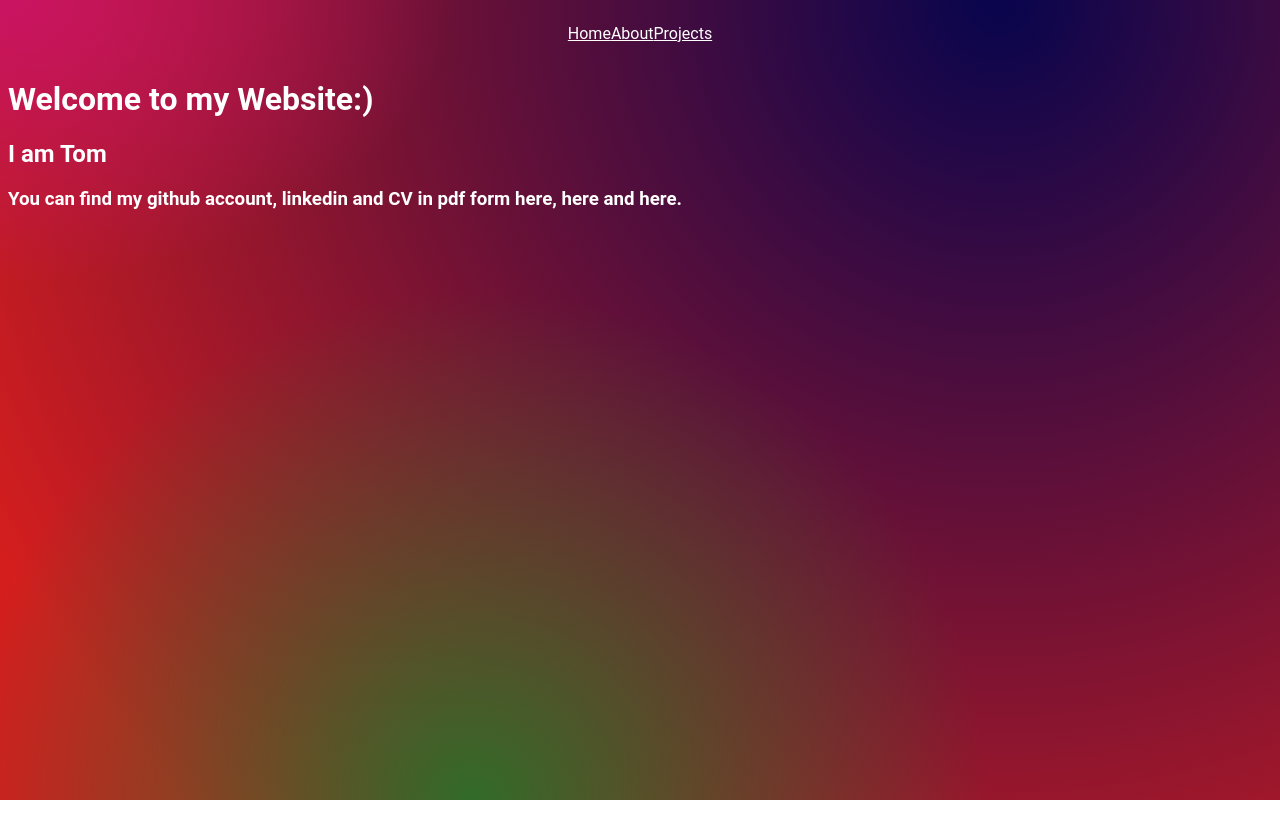
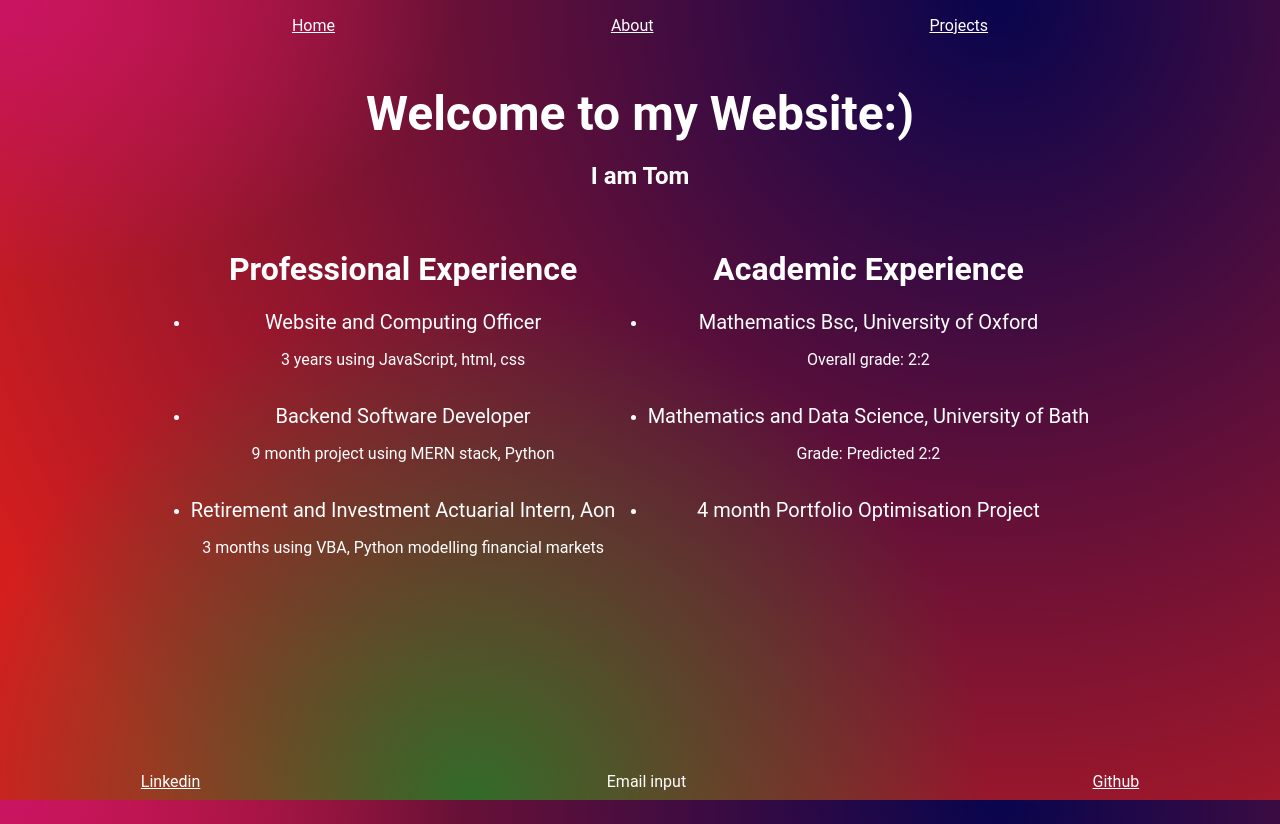
Before and after one commit to not-just-tom/linkedin_webapp, a React (Vite) app in the folder frontend/: page /About in a window 1280 px wide. Before the commit the page ends 800 px from the top, so only its background shows below. Built offline with nearby package versions, Linux system fonts and the light colour scheme.

Commit message:
about-page-updates

```diff
--- a/frontend/src/App.css
+++ b/frontend/src/App.css
@@ -22,11 +22,20 @@ html {
     radial-gradient(ellipse at 0% 0%, #CA1464 0%, #0A054D00 25%),
     radial-gradient(circle at 78% 0%, #0A054D 1%, #D41E1E 89%);
     font-family:'Roboto';
+    background-attachment: fixed;
+    text-align: center;
+
 }
 
 body {
-    height: fit-content;
-    background-attachment: scroll;
-    background-size: cover;
+    min-height: 100vh;
+    display: flex;
+    flex-direction: column;
+    justify-content: flex-start;
 
 }
+
+footer {
+    min-height: 50px;
+    margin-top: auto;
+}
--- a/frontend/src/App.jsx
+++ b/frontend/src/App.jsx
@@ -5,14 +5,15 @@ import { Home } from "./Pages/home"
 import { Projects } from "./Pages/Projects"
 import { About } from "./Pages/About"
 import { Layout } from './Layout';
+import Footer from './Components/Footer';
 
 
 function App() {
 
 
   return (
-    <div className='App'>
-      <div className='gradient__bg1'>
+    <body>
+      <div className='content'>
         <Router>
           <div className="Routes">
             <Routes>
@@ -25,7 +26,10 @@ function App() {
           </div>
         </Router>
       </div>
-    </div>
+      <footer>
+        <Footer/>
+      </footer >
+    </body>
   )
 }
 
--- a/frontend/src/Components/Footer.css
+++ b/frontend/src/Components/Footer.css
@@ -0,0 +1,8 @@
+.footer-box {
+    display: flex;
+    justify-content: space-between;
+    text-align: center;
+    margin-inline: 10%;
+    margin-top: 2%;
+    margin-bottom: 2%;
+}
--- a/frontend/src/Components/Footer.jsx
+++ b/frontend/src/Components/Footer.jsx
@@ -1,10 +1,19 @@
 import "./Footer.css";
+import React from "react";
 
 const Footer = () => {
     return (
-        <div>
-            Footer
-        </div>
+        <section className='footer-box'>
+            <div>
+                <a href="https://www.linkedin.com/in/thomas-shotton/">Linkedin</a>
+            </div>
+            <div>
+                Email input
+            </div>
+            <div>
+                <a href="https://github.com/not-just-tom">Github</a>
+            </div>
+        </section>
     )
 }
 
--- a/frontend/src/Components/Navbar.css
+++ b/frontend/src/Components/Navbar.css
@@ -2,15 +2,5 @@
     display: flex;
     justify-content:space-evenly;
     align-items: center;
+    margin-bottom: 4%;
 }
-
-.navbar-links {
-    display: flex;
-    justify-content: flex-start;
-    align-items: center;
-}
-
-Link {
-    margin-right: 10px;
-    margin-left: 10px;
-}
--- a/frontend/src/Components/Navbar.jsx
+++ b/frontend/src/Components/Navbar.jsx
@@ -6,7 +6,6 @@ import "./Navbar.css";
 export function Navbar() {
     return (
         <div className="navbar">
-            <ul className="nav-links">
             <Link to="/">
                 Home
             </Link>
@@ -18,7 +17,6 @@ export function Navbar() {
             <Link to="/Projects">
                 Projects
             </Link>
-            </ul>
         </div>
 
     );
--- /dev/null
+++ b/frontend/src/Pages/About.css
@@ -0,0 +1,14 @@
+header {
+    font-weight: bold;
+    font-size: 48px;
+}
+
+content {
+    display: flex;
+    justify-content: space-between;
+    margin-inline: 14%;
+}
+
+job {
+    font-size: 20px;
+}
--- a/frontend/src/Pages/About.jsx
+++ b/frontend/src/Pages/About.jsx
@@ -1,13 +1,53 @@
-
+import "./About.css"
 
 export function About() {
     return(
         <>
-            <h1>Welcome to my Website:)</h1>
+            <header>Welcome to my Website:)</header>
+            <h2>I am Tom</h2>
+            <br/>
+            <content>
+                <div>
+                <h1>Professional Experience</h1>
+                <ul>
+                    <li>
+                    <job>Website and Computing Officer</job>
+                    <p>3 years using JavaScript, html, css</p>
+                    </li>
+                    <br/>
+                    <li>
+                    <job>Backend Software Developer</job>
+                    <p>9 month project using MERN stack, Python </p>
+                    </li>
+                    <br/>
+                    <li>
+                    <job>Retirement and Investment Actuarial Intern, Aon</job>
+                    <p>3 months using VBA, Python modelling financial markets</p>
+                    </li>
 
-            <h2>I am Tom</h2>
 
-            <h3>You can find my github account, linkedin and CV in pdf form here, here and here.</h3>
+                </ul>
+                </div>
+                <div>
+                <h1>Academic Experience</h1>
+                <ul>
+                    <li>
+                    <job>Mathematics Bsc, University of Oxford</job>
+                    <p>Overall grade: 2:2</p>
+                    </li>
+                    <br/>
+                    <li>
+                    <job>Mathematics and Data Science, University of Bath</job>
+                    <p>Grade: Predicted 2:2</p>
+                    </li>
+                    <br/>
+                    <li>
+                    <job>4 month Portfolio Optimisation Project</job>
+                    <p></p>
+                    </li>
+                </ul>
+                </div>
+            </content>
         </>
     )
 }
```
Lines whose indentation alone changed are shown as unchanged.
